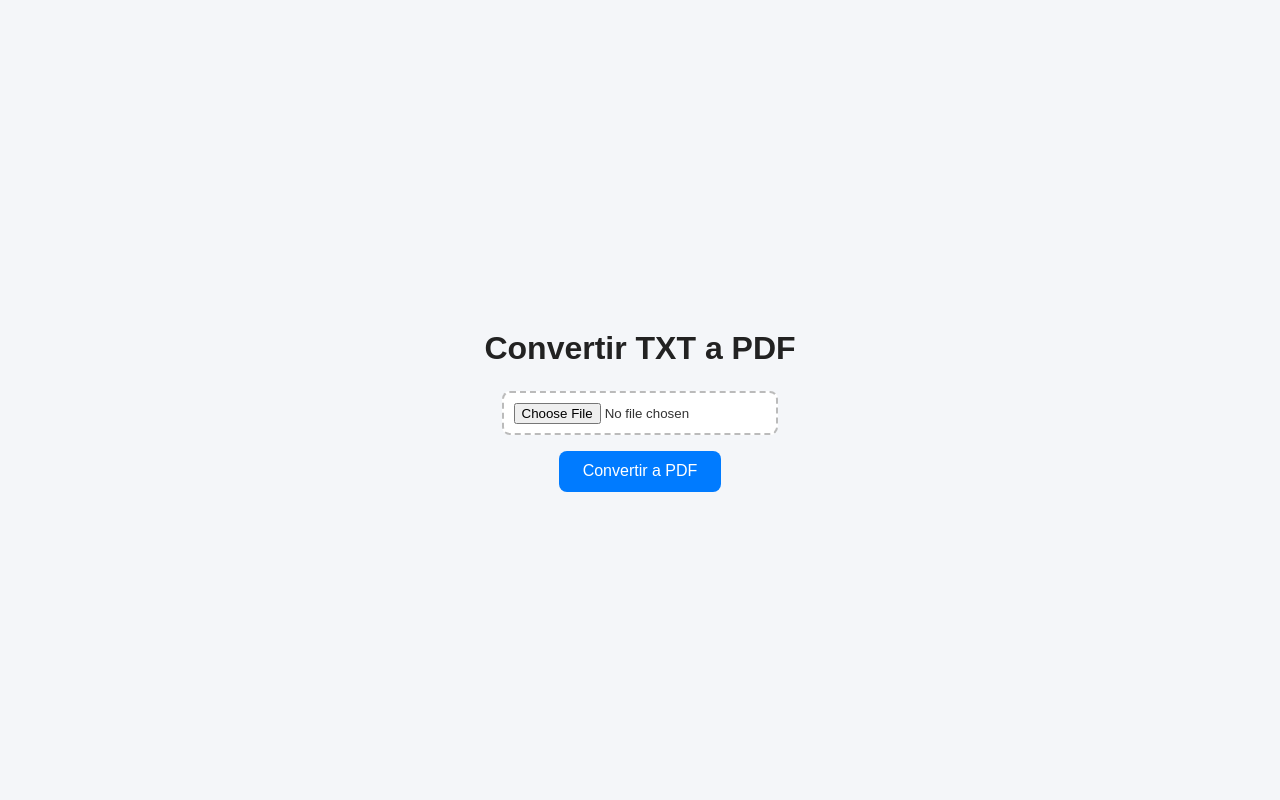
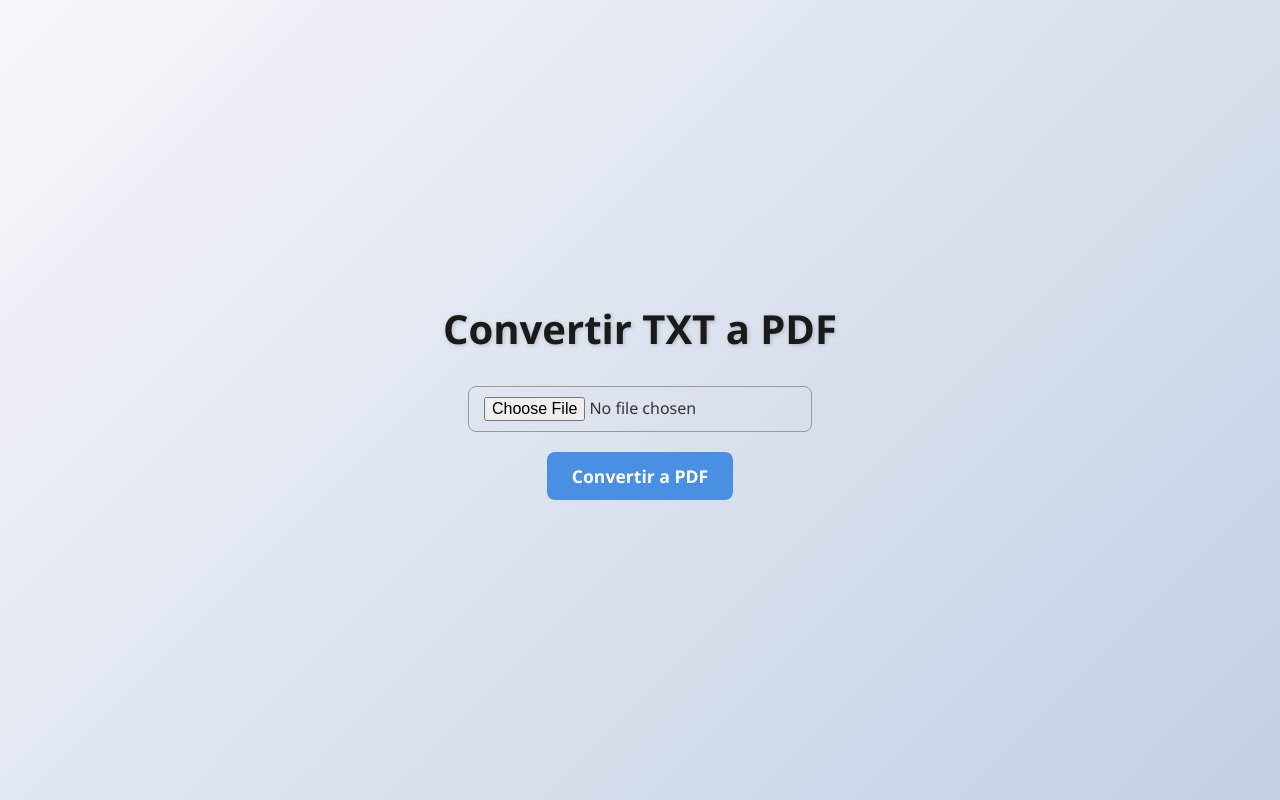
Before and after one commit to mailgeneral/conversorpdf, a plain HTML site: page index.html in a window 1280 px wide. Drawn offline with nearby package versions, Linux system fonts and the light colour scheme.

Commit message:
Update style.css

```diff
--- a/style.css
+++ b/style.css
@@ -1,61 +1,74 @@
-/* style.css */
+/* RESET BÁSICO */
+* {
+  margin: 0;
+  padding: 0;
+  box-sizing: border-box;
+  font-family: 'Segoe UI', Tahoma, Geneva, Verdana, sans-serif;
+}
 
+/* BODY */
 body {
-  font-family: Arial, Helvetica, sans-serif;
-  background: #f4f6f9;
-  color: #333;
+  background: linear-gradient(135deg, #f5f7fa, #c3cfe2);
+  height: 100vh;
   display: flex;
   flex-direction: column;
+  justify-content: center;
   align-items: center;
-  justify-content: center;
-  min-height: 100vh;
-  margin: 0;
+  color: #333;
+  padding: 20px;
 }
 
+/* TÍTULO */
 h1 {
-  font-size: 2rem;
-  color: #222;
-  margin-bottom: 1.5rem;
+  margin-bottom: 30px;
+  font-size: 2.5rem;
+  text-align: center;
+  color: #1a1a1a;
+  text-shadow: 1px 1px 4px rgba(0,0,0,0.2);
 }
 
+/* INPUT DE ARCHIVO */
 input[type="file"] {
-  padding: 0.6rem;
-  border: 2px dashed #bbb;
+  padding: 10px 15px;
+  font-size: 1rem;
   border-radius: 8px;
-  background: white;
-  margin-bottom: 1rem;
+  border: 1px solid #999;
+  margin-bottom: 20px;
   cursor: pointer;
-  transition: border-color 0.3s ease;
+  transition: all 0.3s ease;
 }
 
 input[type="file"]:hover {
-  border-color: #007bff;
+  border-color: #666;
+  box-shadow: 0 2px 6px rgba(0,0,0,0.15);
 }
 
+/* BOTÓN */
 button {
-  padding: 0.7rem 1.5rem;
+  background-color: #4a90e2;
+  color: white;
   border: none;
+  padding: 12px 25px;
+  font-size: 1.1rem;
+  font-weight: bold;
   border-radius: 8px;
-  background-color: #007bff;
-  color: white;
-  font-size: 1rem;
   cursor: pointer;
-  transition: background-color 0.3s ease, transform 0.2s ease;
+  transition: all 0.3s ease;
 }
 
 button:hover {
-  background-color: #0056b3;
-  transform: scale(1.05);
+  background-color: #357abd;
+  transform: translateY(-2px);
+  box-shadow: 0 4px 8px rgba(0,0,0,0.2);
 }
 
-button:active {
-  transform: scale(0.97);
+/* RESPONSIVE */
+@media (max-width: 500px) {
+  h1 {
+    font-size: 2rem;
+  }
+
+  button, input[type="file"] {
+    width: 100%;
+  }
 }
-
-.container {
-  text-align: center;
-  background: white;
-  padding: 2rem;
-  border-radius: 12px;
-  box-shadow: 0 4px 12px rgba(0, 0, 0, 0.1);
-}
```
